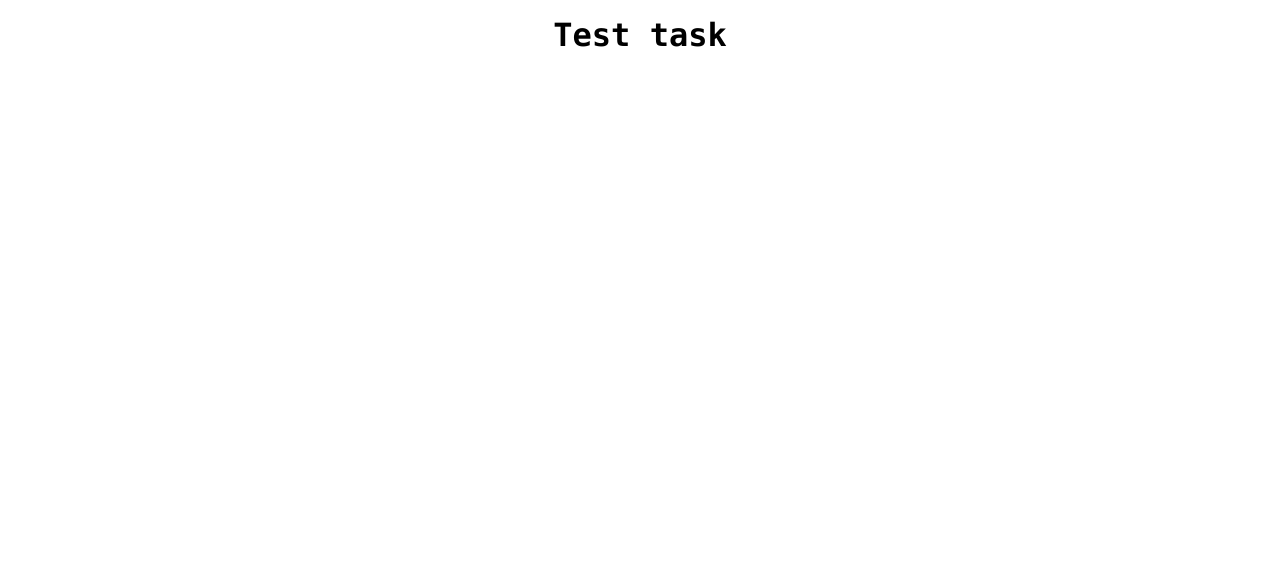
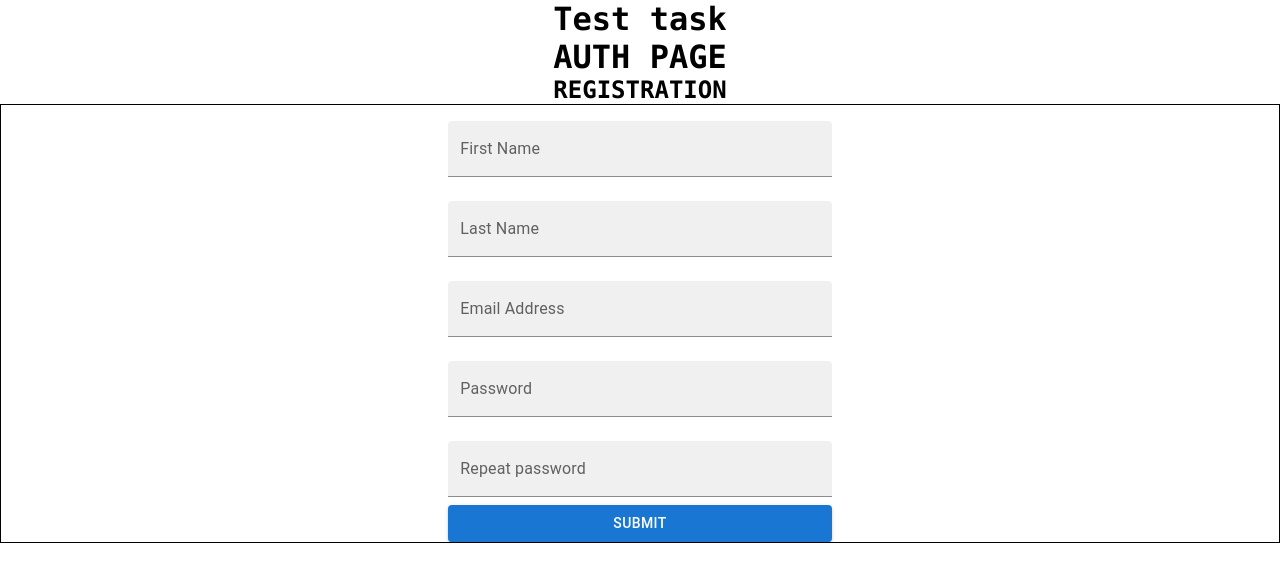
Before and after one commit to RomaDivyk/test-task, a React (Create React App) app: page /auth in a window 1280 px wide. Before the commit this address had no page. Shown: the top 582 px of the page. Built offline with nearby package versions, Linux system fonts and the light colour scheme.

Commit message:
added form (Formik)

```diff
--- a/package.json
+++ b/package.json
@@ -14,6 +14,7 @@
     "@testing-library/user-event": "^13.5.0",
     "axios": "^1.6.5",
     "express": "^4.18.2",
+    "formik": "^2.4.5",
     "json2mq": "^0.2.0",
     "react": "^18.2.0",
     "react-dom": "^18.2.0",
--- a/src/App.js
+++ b/src/App.js
@@ -1,6 +1,6 @@
 import { Routes, Route } from 'react-router-dom';
 
-import { ImageList } from './components';
+import { ImageList, Form } from './components';
 
 function App() {
   return (
@@ -10,6 +10,7 @@ function App() {
         <Route path="/" element={<ImageList />} />
         <Route path="/2" element={<h1>TEST PAGE 2</h1>} />
         <Route path="/3" element={<h1>TEST PAGE 3</h1>} />
+        <Route path="/auth" element={<Form />} />
       </Routes>
     </div>
   );
--- /dev/null
+++ b/src/components/auth/Form.jsx
@@ -0,0 +1,122 @@
+import { useFormik } from 'formik';
+import { TextField, Button } from '@mui/material';
+
+import { StyledDiv, StyledForm } from '../../styled/StyledForm';
+
+const validate = (values) => {
+  const errors = {};
+  if (!values.firstName) {
+    errors.firstName = 'Required';
+  } else if (values.firstName.length > 15) {
+    errors.firstName = 'Must be 15 characters or less';
+  }
+  if (!values.lastName) {
+    errors.lastName = 'Required';
+  } else if (values.lastName.length > 20) {
+    errors.lastName = 'Must be 20 characters or less';
+  }
+  if (!values.email) {
+    errors.email = 'Required';
+  } else if (!/^[A-Z0-9._%+-]+@[A-Z0-9.-]+\.[A-Z]{2,4}$/i.test(values.email)) {
+    errors.email = 'Invalid email address';
+  }
+  if (!values.password) {
+    errors.password = 'Required';
+  } else if (!/^[A-Za-z]\w{7,14}$/.test(values.password)) {
+    errors.password = 'Invalid password';
+  }
+  if (!values.repeatPassword) {
+    errors.repeatPassword = 'Required';
+  } else if (values.password !== values.repeatPassword) {
+    errors.repeatPassword = `Password doesn't match`;
+  }
+  return errors;
+};
+
+const Form = () => {
+  const formik = useFormik({
+    initialValues: {
+      firstName: '',
+      lastName: '',
+      email: '',
+      password: '',
+      repeatPassword: '',
+    },
+    validate,
+    onSubmit: (values) => {
+      alert(JSON.stringify(values, null, 2));
+    },
+  });
+
+  return (
+    <>
+      <h1>AUTH PAGE</h1>
+      <h2>REGISTRATION</h2>
+      <StyledDiv>
+        <StyledForm onSubmit={formik.handleSubmit}>
+          <TextField
+            margin="normal"
+            variant="filled"
+            label="First Name"
+            id="firstName"
+            name="firstName"
+            type="text"
+            onChange={formik.handleChange}
+            value={formik.values.firstName}
+          />
+          {formik.errors.firstName ? <div>{formik.errors.firstName}</div> : null}
+          <TextField
+            margin="normal"
+            variant="filled"
+            label="Last Name"
+            id="lastName"
+            name="lastName"
+            type="text"
+            onChange={formik.handleChange}
+            value={formik.values.lastName}
+          />
+          {formik.errors.lastName ? <div>{formik.errors.lastName}</div> : null}
+          <TextField
+            margin="normal"
+            variant="filled"
+            label="Email Address"
+            id="email"
+            name="email"
+            type="email"
+            onChange={formik.handleChange}
+            value={formik.values.email}
+          />
+          {formik.errors.email ? <div>{formik.errors.email}</div> : null}
+          <TextField
+            margin="normal"
+            variant="filled"
+            label="Password"
+            id="password"
+            name="password"
+            type="password"
+            onChange={formik.handleChange}
+            value={formik.values.password}
+          />
+          {formik.errors.password ? <div>{formik.errors.password}</div> : null}
+          <TextField
+            margin="normal"
+            variant="filled"
+            label="Repeat password"
+            id="repeatPassword"
+            name="repeatPassword"
+            type="password"
+            onChange={formik.handleChange}
+            value={formik.values.repeatPassword}
+          />
+          {formik.errors.repeatPassword ? <div>{formik.errors.repeatPassword}</div> : null}
+
+          <Button variant="contained" type="submit">
+            Submit
+          </Button>
+        </StyledForm>
+      </StyledDiv>
+    </>
+  );
+};
+
+export default Form;
--- a/src/components/index.js
+++ b/src/components/index.js
@@ -1,5 +1,6 @@
 import ImageList from './ImageList';
 import MediaCart from './MediaCart';
 import ModalWindow from './ModalWindow';
+import Form from './auth/Form';
 
-export { ImageList, MediaCart, ModalWindow };
+export { ImageList, MediaCart, ModalWindow, Form };
--- /dev/null
+++ b/src/styled/Constants.js
@@ -0,0 +1,19 @@
+const breakpoints = {
+  xs: '320px',
+  sm: '640px',
+  md: '768px',
+  lg: '1024px',
+  xl: '1280px',
+  '2xl': '1536px',
+  '4k': '2560px',
+};
+
+export const devices = {
+  xs: `(max-width: ${breakpoints.xs})`,
+  sm: `(max-width: ${breakpoints.sm})`,
+  md: `(max-width: ${breakpoints.md})`,
+  lg: `(max-width: ${breakpoints.lg})`,
+  xl: `(max-width: ${breakpoints.xl})`,
+  '2xl': `(max-width: ${breakpoints['2xl']})`,
+  '4k': `(max-width: ${breakpoints['4k']})`,
+};
--- a/src/styled/Global.js
+++ b/src/styled/Global.js
@@ -2,9 +2,9 @@ import { createGlobalStyle } from 'styled-components';
 
 export const Global = createGlobalStyle`
 * {
-        margin:8px;
-       box-sizing:border-box;
-       font-family: consolas;
-       justify-content: center;
-       text-align: center;
+  margin:0px;
+  box-sizing:border-box;
+  font-family: consolas;
+  justify-content: center;
+  text-align: center;
 }`;
--- /dev/null
+++ b/src/styled/StyledForm.js
@@ -0,0 +1,54 @@
+import styled from 'styled-components';
+
+import { devices } from './Constants';
+
+export const StyledDiv = styled.div`
+  display: flex;
+  justifycontent: space-between;
+  top: 50%;
+  left: 50%;
+  width: 100%;
+  bgcolor: background.paper;
+  border: 1px solid #000;
+  boxshadow: 24;
+  p: 4;
+  overflow: hidden;
+`;
+
+export const StyledForm = styled.form`
+  display: -webkit-inline-box;
+  display: -webkit-inline-flex;
+  display: -ms-inline-flexbox;
+  display: inline-flex;
+  -webkit-flex-direction: column;
+  -ms-flex-direction: column;
+  flex-direction: column;
+  position: relative;
+  min-width: 0;
+  padding: 0;
+  margin: 0;
+  border: 0;
+  vertical-align: top;
+
+  @media ${devices['4k']} {
+    width: 20%;
+  }
+  @media ${devices['2xl']} {
+    width: 20%;
+  }
+  @media ${devices.xl} {
+    width: 30%;
+  }
+  @media ${devices.lg} {
+    width: 40%;
+  }
+  @media ${devices.md} {
+    width: 40%;
+  }
+  @media ${devices.sm} {
+    width: 50%;
+  }
+  @media ${devices.xs} {
+    width: 50%;
+  }
+`;
```
Also changed, not shown: 1 other file (tests, documents, lock files or other folders).
